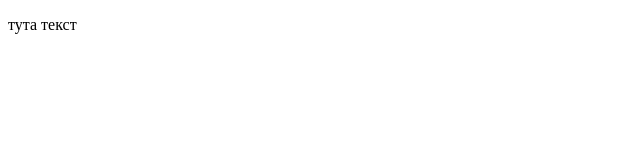
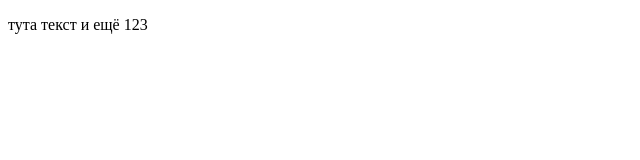
Before and after one commit to Kirillla1zer/first-project, a plain HTML site: page index.html in a window 1280 px wide. Shown: the full height of the page, 0-640 px from the left. Drawn offline with Linux system fonts and the light colour scheme.

Commit message:
Отрабатываю коммиты и пуши

```diff
--- a/index.html
+++ b/index.html
@@ -7,7 +7,7 @@
 </head>
 <body>
   <div>
-    <p>тута текст</p>
+    <p>тута текст и ещё 123</p>
   </div>
 </body>
 </html>
```
